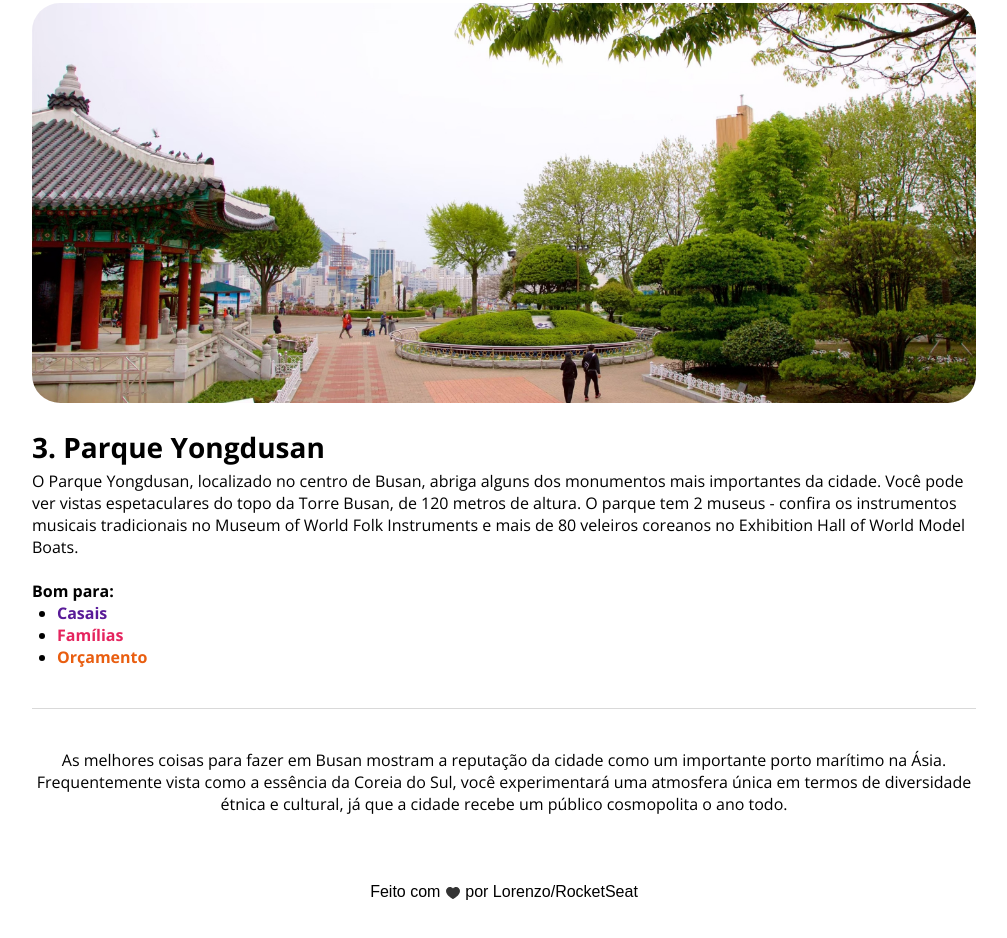
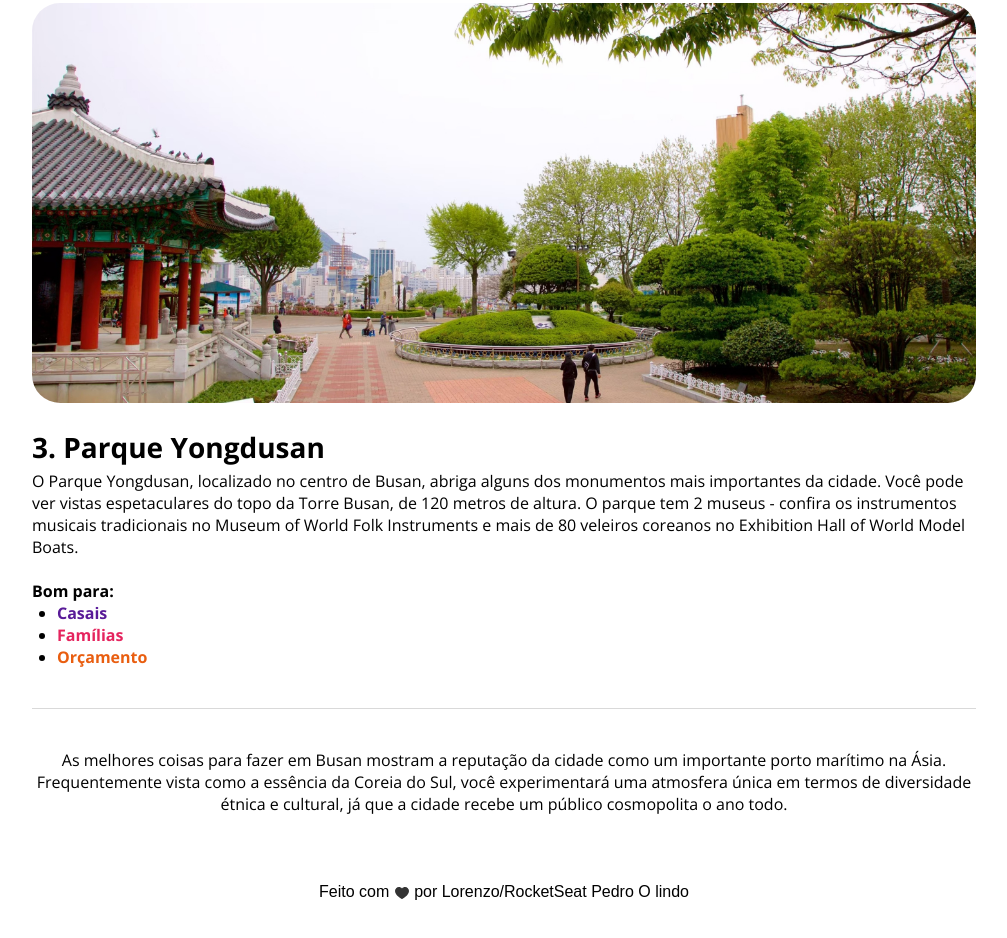
Before and after one commit to Pontenovense/local-turistico, a plain HTML site: page index.html in a window 1280 px wide. Shown: the part 2623-3561 px from the top of the page, without its empty margins (136-1143 px from the left). Drawn offline with nearby package versions, Linux system fonts and the light colour scheme; a web font is replaced by a local one.

Commit message:
add pedro

```diff
--- a/index.html
+++ b/index.html
@@ -69,7 +69,7 @@
         <footer>
             <p>Feito com
             <img src="assets/heart.svg" alt="coração">
-            por Lorenzo/RocketSeat</p>
+            por Lorenzo/RocketSeat Pedro O lindo</p>
         </footer>
     </div>
 </body>
```
